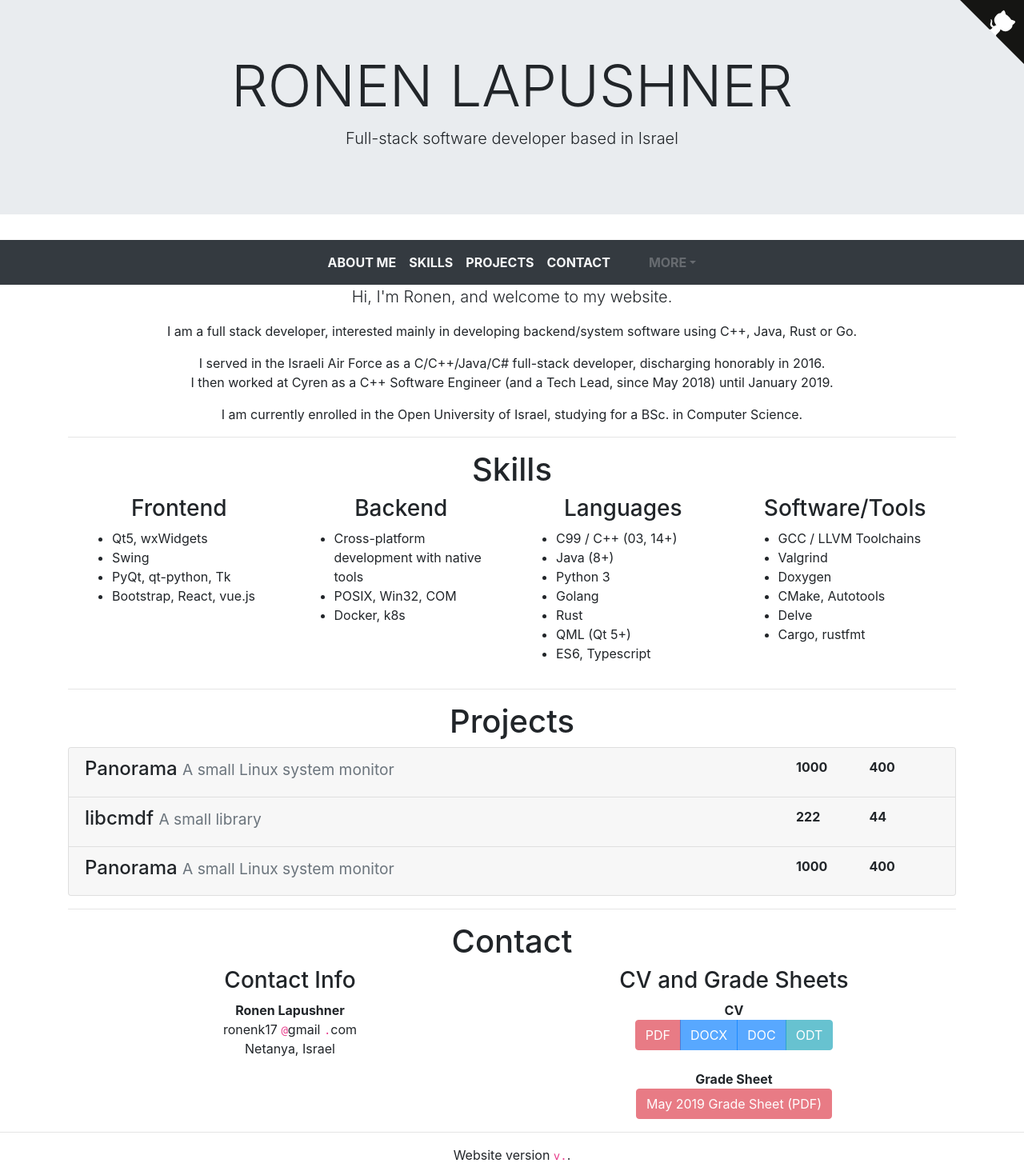
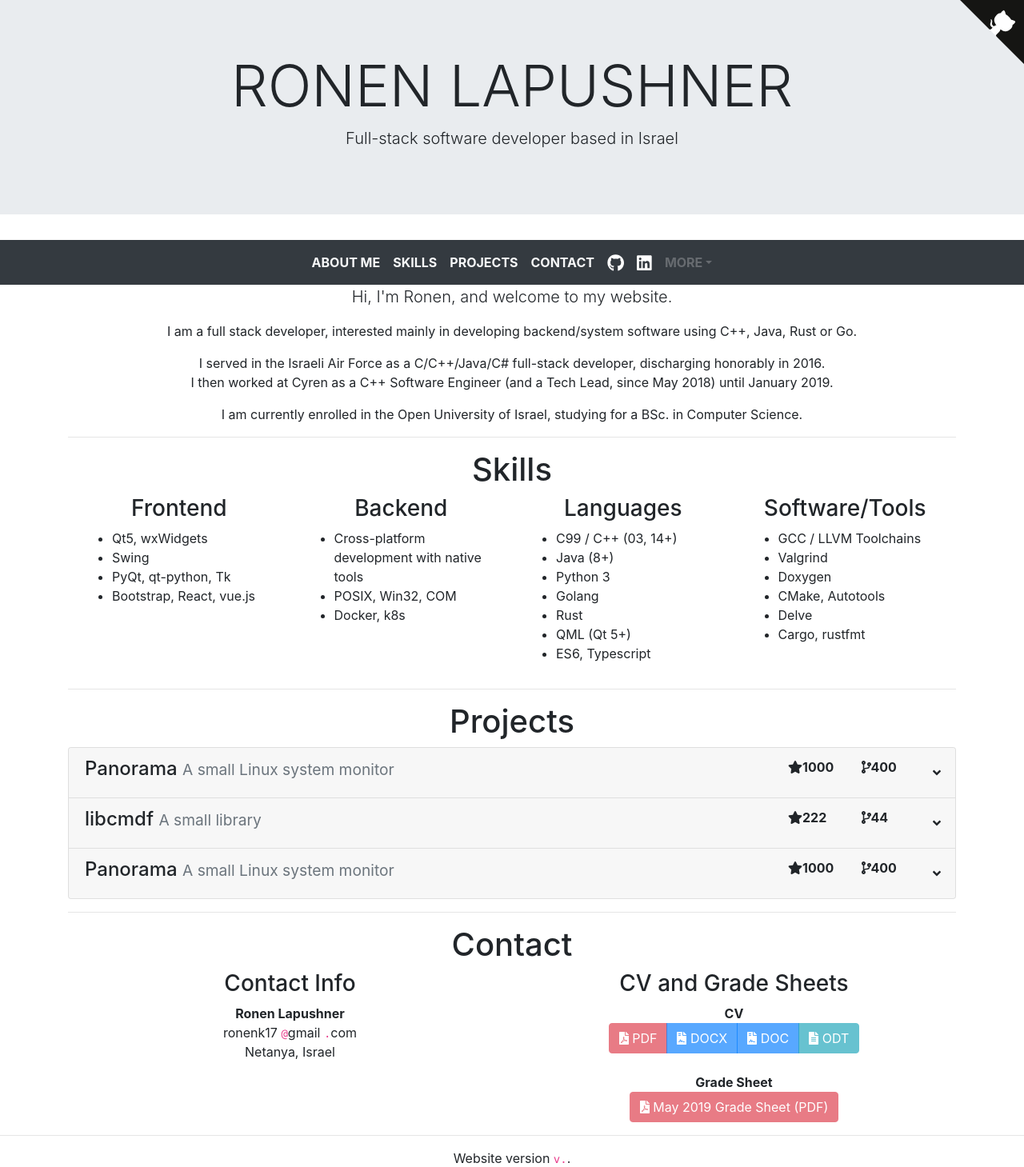
Before and after one commit to ronen25/ronen.xyz, a Vue app in the folder website/: page / in a window 1280 px wide. Shown: the top 1459 px of the page at 80% size. Built offline with nearby package versions, Linux system fonts and the light colour scheme.

Commit message:
FontAwesome implemented more efficiently with fontawesome-js

```diff
--- a/website/package.json
+++ b/website/package.json
@@ -8,6 +8,10 @@
     "lint": "vue-cli-service lint"
   },
   "dependencies": {
+    "@fortawesome/fontawesome-svg-core": "^1.2.25",
+    "@fortawesome/free-brands-svg-icons": "^5.11.2",
+    "@fortawesome/free-solid-svg-icons": "^5.11.2",
+    "@fortawesome/vue-fontawesome": "^0.1.7",
     "bootstrap": "^4.3.1",
     "core-js": "^2.6.5",
     "jquery": "^3.4.1",
--- a/website/src/App.vue
+++ b/website/src/App.vue
@@ -25,13 +25,9 @@ import Contact from './components/Contact'
 import Footer from './components/Footer'
 
 // Import bootstrap CSS and JS
+// TODO: Fix the .. path
 import '../node_modules/bootstrap/dist/css/bootstrap.min.css';
 import'../node_modules/bootstrap/dist/js/bootstrap.min.js';
-
-// Import fontawesome stuff
-import("@fortawesome/fontawesome");
-import("@fortawesome/fontawesome-free-solid");
-import("@fortawesome/fontawesome-free-brands");
 
 export default {
   name: 'app',
--- a/website/src/components/Contact.vue
+++ b/website/src/components/Contact.vue
@@ -25,16 +25,16 @@
             <!-- TODO -->
             <div class="btn-group" role="group" aria-label="buttons-cv-formats">
               <a class="btn btn-primary btn-danger disabled" href="#">
-                <i class="fas fa-file-pdf"></i> PDF
+                <font-awesome-icon :icon="['fas', 'file-pdf']"></font-awesome-icon> PDF
               </a>
               <a class="btn btn-primary disabled" href="#">
-                <i class="fas fa-file"></i> DOCX
+                <font-awesome-icon :icon="['fas', 'file-contract']"></font-awesome-icon> DOCX
               </a>
               <a class="btn btn-primary disabled" href="#">
-                <i class="fas fa-file"></i> DOC
+                <font-awesome-icon :icon="['fas', 'file-contract']"></font-awesome-icon> DOC
               </a>
               <a class="btn btn-primary btn-info disabled" href="#">
-                <i class="fas fa-file-alt"></i> ODT
+                <font-awesome-icon :icon="['fas', 'file-alt']"></font-awesome-icon> ODT
               </a>
             </div>
           </div>
@@ -47,7 +47,7 @@
             <br />
             <!-- TODO -->
             <a class="btn btn-primary btn-danger disabled" href="#">
-              <i class="fas fa-file-pdf"></i> May 2019 Grade Sheet (PDF)
+              <font-awesome-icon :icon="['fas', 'file-pdf']"></font-awesome-icon> May 2019 Grade Sheet (PDF)
             </a>
           </div>
         </div>
--- a/website/src/components/Header.vue
+++ b/website/src/components/Header.vue
@@ -50,7 +50,8 @@
               title="Github Profile Link"
               target="_blank"
             >
-              <i class="fab fa-lg fa-github-square"></i>
+              <!-- <i class="fab fa-lg fa-github-square"></i> -->
+              <font-awesome-icon :icon="['fab', 'github']" size="lg"></font-awesome-icon>
             </a>
           </li>
 
@@ -64,7 +65,7 @@
               title="Linkedin Profile Link"
               target="_blank"
             >
-              <i class="fab fa-lg fa-linkedin"></i>
+            <font-awesome-icon :icon="['fab', 'linkedin']" size="lg"></font-awesome-icon>
             </a>
           </li>
 
--- a/website/src/components/ProjectItem.vue
+++ b/website/src/components/ProjectItem.vue
@@ -9,13 +9,13 @@
 
         <!-- Stars -->
         <div class="col-1">
-          <i class="fas fa-star"></i>
+          <font-awesome-icon :icon="['fas', 'star']"></font-awesome-icon>
           <b>{{ project.stars }}</b>
         </div>
 
         <!-- Forks -->
         <div class="col-1">
-          <i class="fas fa-code-branch"></i>
+          <font-awesome-icon :icon="['fas', 'code-branch']"></font-awesome-icon>
           <b>{{ project.forks }}</b>
         </div>
 
@@ -28,7 +28,7 @@
           aria-expanded="false"
           v-bind:aria-controls="this.headingId"
         >
-          <i class="fas fa-angle-down"></i>
+          <font-awesome-icon :icon="['fas', 'angle-down']"></font-awesome-icon>
         </button>
       </div>
     </div>
--- a/website/src/main.js
+++ b/website/src/main.js
@@ -2,8 +2,23 @@
 import Vue from 'vue'
 import App from './App.vue'
 
+// FontAwesome
+import { library } from '@fortawesome/fontawesome-svg-core'
+import { faGithub, faLinkedin } from '@fortawesome/free-brands-svg-icons'
+import {
+  faStar, faCodeBranch, faAngleDown,
+  faFileAlt, faFileContract, faFilePdf
+} from '@fortawesome/free-solid-svg-icons'
+import { FontAwesomeIcon } from '@fortawesome/vue-fontawesome'
+
+library.add( faStar, faCodeBranch, faAngleDown, faFileAlt, faFileContract,
+  faFilePdf,
+  faGithub, faLinkedin )
+
+Vue.component( 'font-awesome-icon', FontAwesomeIcon )
+
 Vue.config.productionTip = false
 
-new Vue({
-  render: h => h(App),
-}).$mount('#app')
+new Vue( {
+  render: h => h( App ),
+} ).$mount( '#app' )
```
